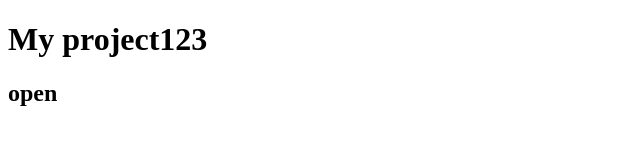
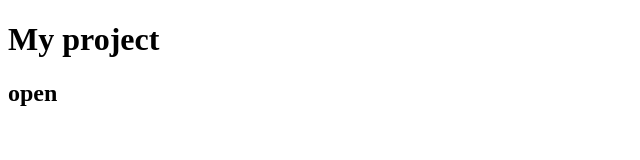
Before and after one commit to Vasyl-Zhyliakov/project1, a plain HTML site: page index.html in a window 1280 px wide. Shown: the full height of the page, 0-640 px from the left. Drawn offline with Linux system fonts and the light colour scheme.

Commit message:
title was changed

```diff
--- a/index.html
+++ b/index.html
@@ -4,10 +4,10 @@
   <meta charset="UTF-8">
   <meta http-equiv="X-UA-Compatible" content="IE=edge">
   <meta name="viewport" content="width=device-width, initial-scale=1.0">
-  <title>My project 123</title>
+  <title>My project</title>
 </head>
 <body>
-  <h1>My project123</h1>
+  <h1>My project</h1>
   <h2>open</h2>
 </body>
 </html>
```
